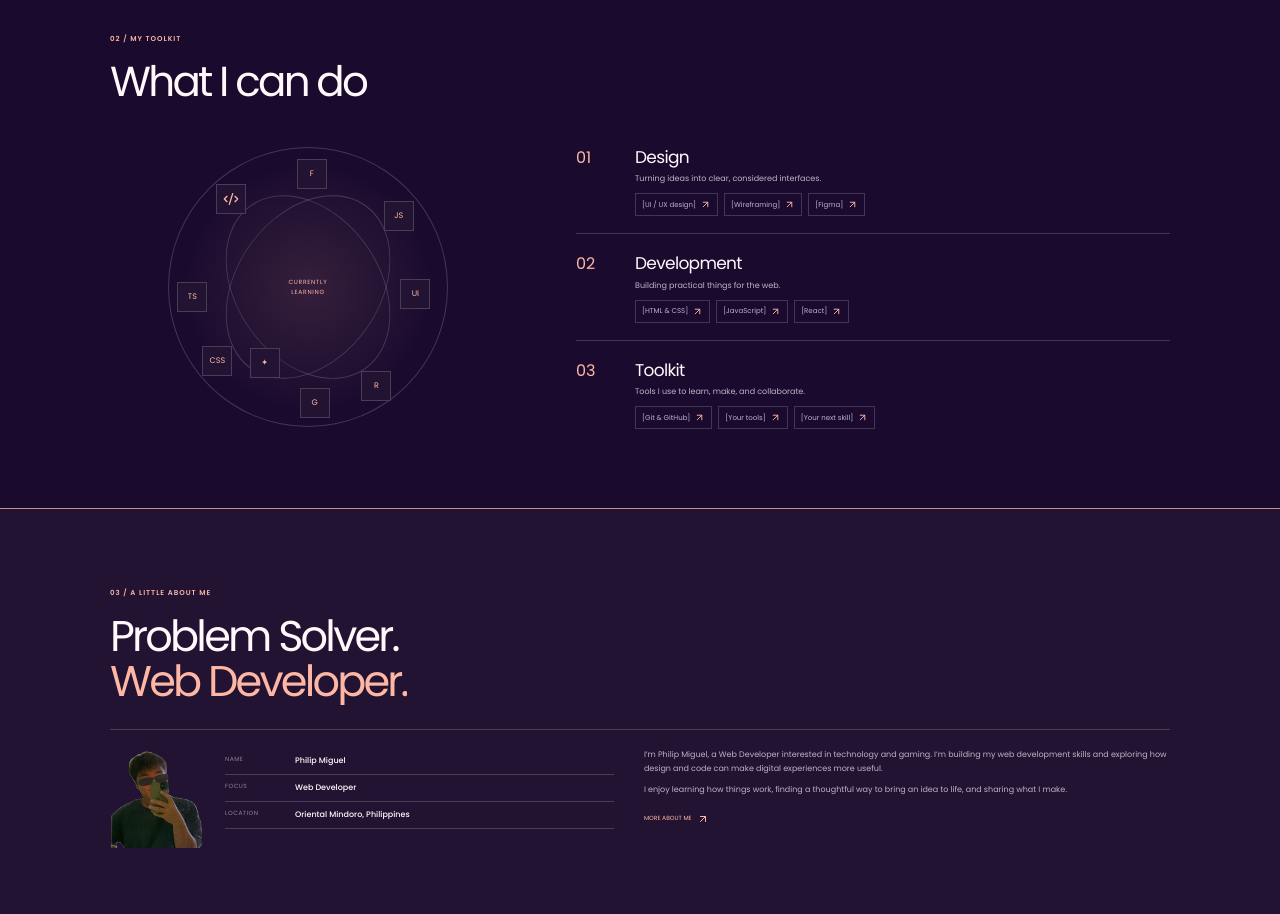
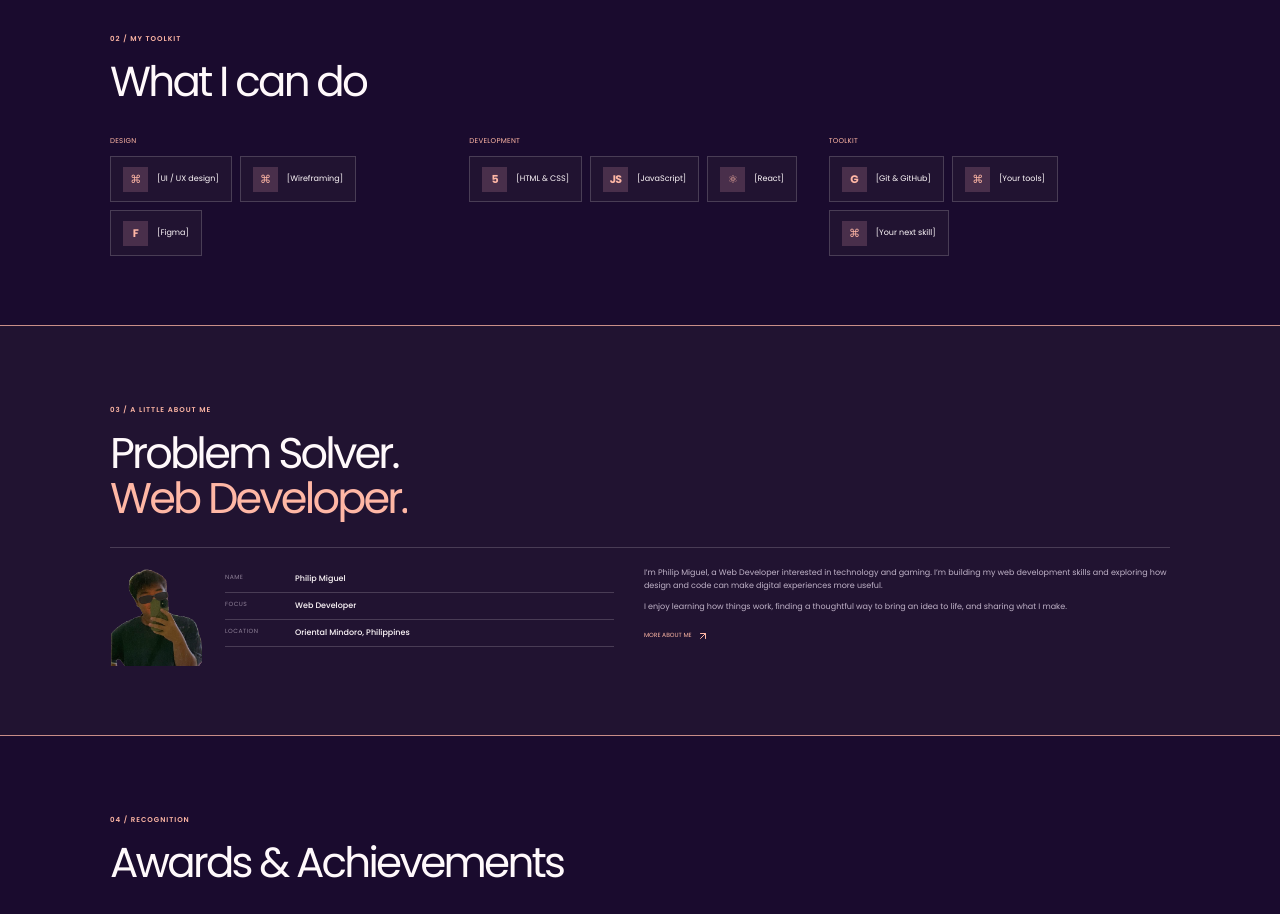
Before and after one commit to Philip13-Nys/My-Portfolio, a React (Vite) app: page / in a window 1280 px wide. Shown: the part 2020-2934 px from the top of the page. Built offline with nearby package versions, Linux system fonts and the light colour scheme; no server answers.

Commit message:
Restyle skills as technology badges

```diff
--- a/src/App.tsx
+++ b/src/App.tsx
@@ -748,69 +748,38 @@ function App() {
           <div className="section-rule" />
           <div className="content-wrap skills-wrap">
             <SectionHead kicker="02 / MY TOOLKIT" title="What I can do" />
-            <div className="skills-layout">
-              <div className="skill-orbit">
-                <span className="orbit-title">
-                  CURRENTLY
-                  <br />
-                  LEARNING
-                </span>
-                {skills
-                  .flatMap((s) => s.items)
-                  .slice(0, 9)
-                  .map((item, i) => (
-                    <span
-                      className={`skill-glyph glyph-${i + 1}`}
-                      key={item}
-                      title={item}
-                    >
-                      {i === 0 ? (
-                        <Code2 size={16} />
-                      ) : i === 1 ? (
-                        <span>F</span>
-                      ) : i === 2 ? (
-                        <span>JS</span>
-                      ) : i === 3 ? (
-                        <span>UI</span>
-                      ) : i === 4 ? (
-                        <span>R</span>
-                      ) : i === 5 ? (
-                        <span>G</span>
-                      ) : i === 6 ? (
-                        <span>CSS</span>
-                      ) : i === 7 ? (
-                        <span>TS</span>
-                      ) : (
-                        <span>✦</span>
-                      )}
-                    </span>
-                  ))}
-              </div>
-              <div className="skill-groups">
-                {skills.map((group, i) => (
-                  <article className="skill-group" key={group.category}>
-                    <span className="skill-number">0{i + 1}</span>
-                    <div>
-                      <h3>{group.category.toLowerCase()}</h3>
-                      <p>
-                        {i === 0
-                          ? "Turning ideas into clear, considered interfaces."
-                          : i === 1
-                            ? "Building practical things for the web."
-                            : "Tools I use to learn, make, and collaborate."}
-                      </p>
-                      <ul>
-                        {group.items.map((item) => (
-                          <li key={item}>
-                            {item}
-                            <ArrowUpRight size={11} />
-                          </li>
-                        ))}
-                      </ul>
-                    </div>
-                  </article>
-                ))}
-              </div>
+            <div className="skill-groups" data-reveal>
+              {skills.map((group) => (
+                <article className="skill-group" key={group.category}>
+                  <h3>{group.category}</h3>
+                  <ul>
+                    {group.items.map((item) => {
+                      const label = item.replace(/[\[\]]/g, "");
+                      const icon = /figma/i.test(label)
+                        ? "F"
+                        : /html/i.test(label)
+                          ? "5"
+                          : /css/i.test(label)
+                            ? "3"
+                            : /javascript/i.test(label)
+                              ? "JS"
+                              : /react/i.test(label)
+                                ? "⚛"
+                                : /git/i.test(label)
+                                  ? "G"
+                                  : "⌘";
+                      return (
+                        <li key={item}>
+                          <span className="skill-chip-icon" aria-hidden="true">
+                            {icon}
+                          </span>
+                          <span>{item}</span>
+                        </li>
+                      );
+                    })}
+                  </ul>
+                </article>
+              ))}
             </div>
           </div>
         </section>
--- a/src/styles.css
+++ b/src/styles.css
@@ -892,39 +892,17 @@ button {
   top: 72%;
 }
 .skill-group {
-  display: grid;
-  grid-template-columns: 43px 1fr;
-  gap: 16px;
-  padding: 17px 0;
-  border-bottom: 1px solid var(--line);
-}
-.skill-group:first-child {
-  padding-top: 0;
-}
-.skill-group:last-child {
-  border-bottom: 0;
-  padding-bottom: 0;
-}
-.skill-number {
-  font:
-    16px "Poppins",
-    sans-serif;
+  min-width: 0;
+}
+.skill-group h3 {
+  margin: 0 0 10px;
   color: var(--accent);
-}
-.skill-group h3 {
-  font-size: 17px;
-  text-transform: capitalize;
-  letter-spacing: -0.04em;
-  margin: 0 0 3px;
-}
-.skill-group p {
-  font-size: 8px;
-  color: var(--muted);
-  margin: 0 0 8px;
+  font: 7px/1.6 "Press Start 2P", "Poppins", sans-serif;
+  letter-spacing: 0.04em;
 }
 .skill-group ul {
   display: flex;
-  gap: 6px;
+  gap: 8px;
   flex-wrap: wrap;
   list-style: none;
   padding: 0;
@@ -933,14 +911,57 @@ button {
 .skill-group li {
   display: flex;
   align-items: center;
-  gap: 4px;
+  gap: 9px;
+  min-height: 46px;
   border: 1px solid var(--line);
-  padding: 5px 6px;
-  color: var(--muted);
-  font-size: 7px;
-}
-.skill-group li svg {
+  padding: 7px 12px;
+  background: var(--panel);
+  color: var(--text);
+  font: 8px/1.5 "Press Start 2P", "Poppins", sans-serif;
+  font-size: clamp(6px, 0.65vw, 8px);
+  transition: border-color 180ms ease, background-color 180ms ease, transform 180ms ease;
+}
+.skill-group li:hover {
+  border-color: var(--accent);
+  background: var(--panel-raised);
+  transform: translateY(-2px);
+}
+.skill-chip-icon {
+  width: 25px;
+  height: 25px;
+  display: grid;
+  flex: none;
+  place-items: center;
+  background: color-mix(in srgb, var(--accent) 14%, var(--panel-raised));
   color: var(--accent);
+  font: 700 11px/1 "Poppins", sans-serif;
+  letter-spacing: -0.06em;
+}
+.skill-groups {
+  display: grid;
+  gap: 20px;
+}
+@media (min-width: 980px) {
+  .skill-groups {
+    grid-template-columns: repeat(3, minmax(0, 1fr));
+    align-items: start;
+    gap: 18px;
+  }
+}
+@media (max-width: 680px) {
+  .skill-group ul {
+    gap: 6px;
+  }
+  .skill-group li {
+    min-height: 40px;
+    gap: 7px;
+    padding: 6px 8px;
+    font-size: 6px;
+  }
+  .skill-chip-icon {
+    width: 22px;
+    height: 22px;
+  }
 }
 .about-section {
   background: var(--panel);
```
